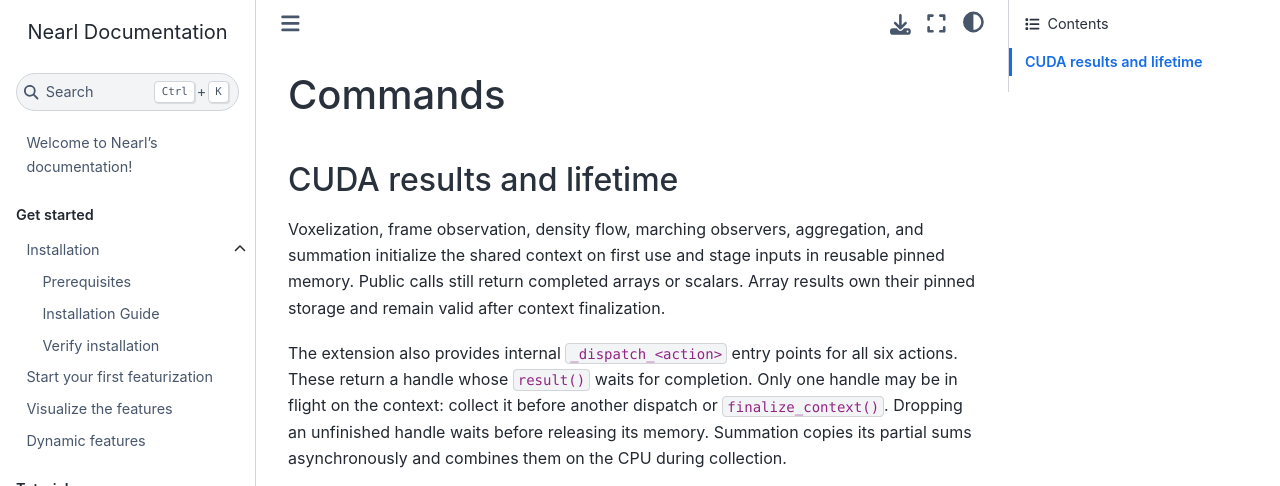
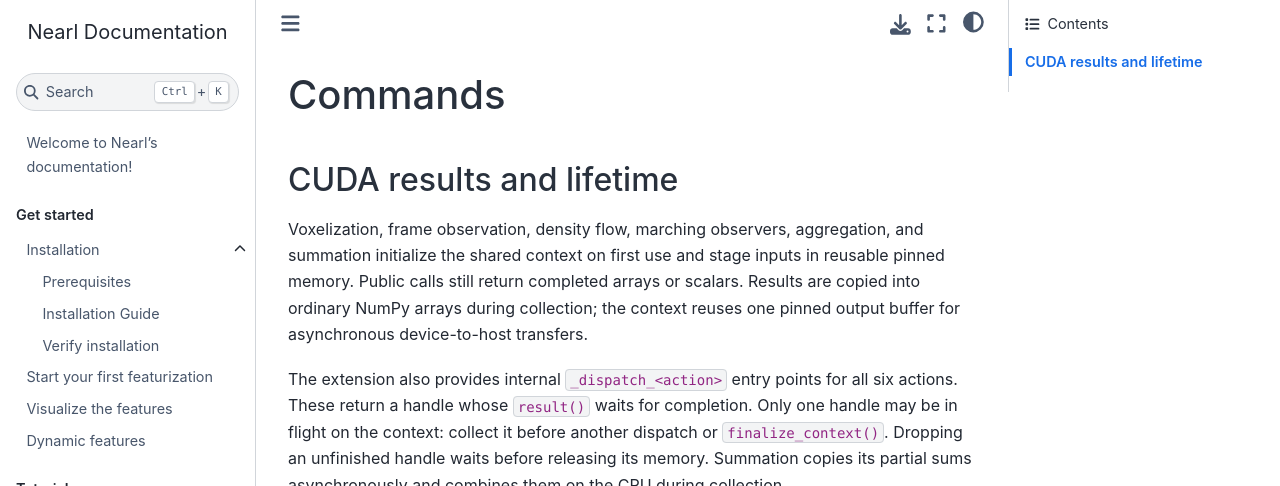
Before and after one commit to miemiemmmm/Nearl, a Sphinx documentation site: the page built from docs/source/modules_commands.rst, in a window 1280 px wide, cut to the strip 0-486 px from the top of the page. Built offline with Sphinx 7.4.7 and the Sphinx Book theme 1.1.4, drawn with Linux system fonts in a browser that asks for light colours.

Commit message:
Create slots for GPU/Pinned Host buffers

```diff
--- a/docs/source/modules_commands.rst
+++ b/docs/source/modules_commands.rst
@@ -7,7 +7,8 @@ CUDA results and lifetime
 Voxelization, frame observation, density flow, marching observers, aggregation,
 and summation initialize the shared context on first use and stage inputs in
 reusable pinned memory. Public calls still return completed arrays or scalars.
-Array results own their pinned storage and remain valid after context finalization.
+Results are copied into ordinary NumPy arrays during collection; the context reuses one pinned
+output buffer for asynchronous device-to-host transfers.
 
 The extension also provides internal ``_dispatch_<action>`` entry points for all
 six actions. These return a handle whose ``result()`` waits for completion. Only
```
Also changed, not shown: docs/source/modules_featurizer.rst (+3 -4 lines), 3 other files.
